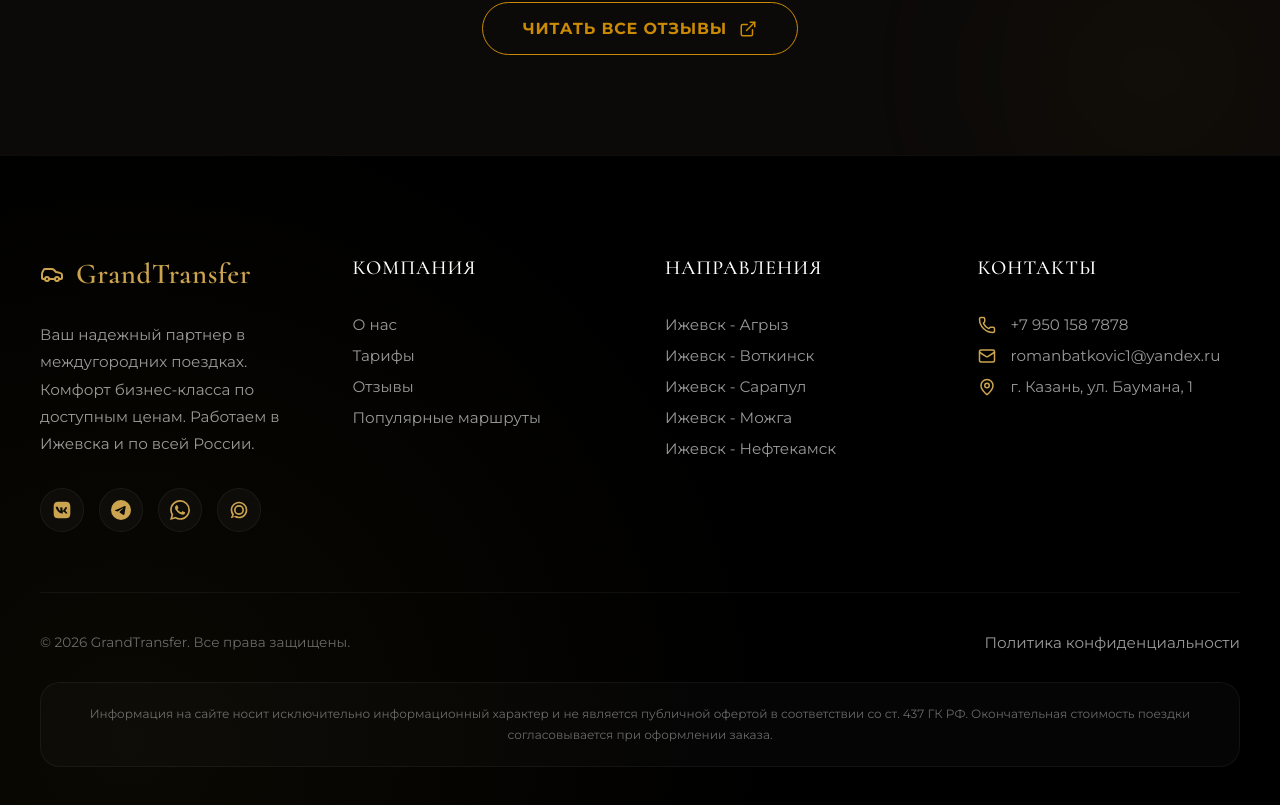
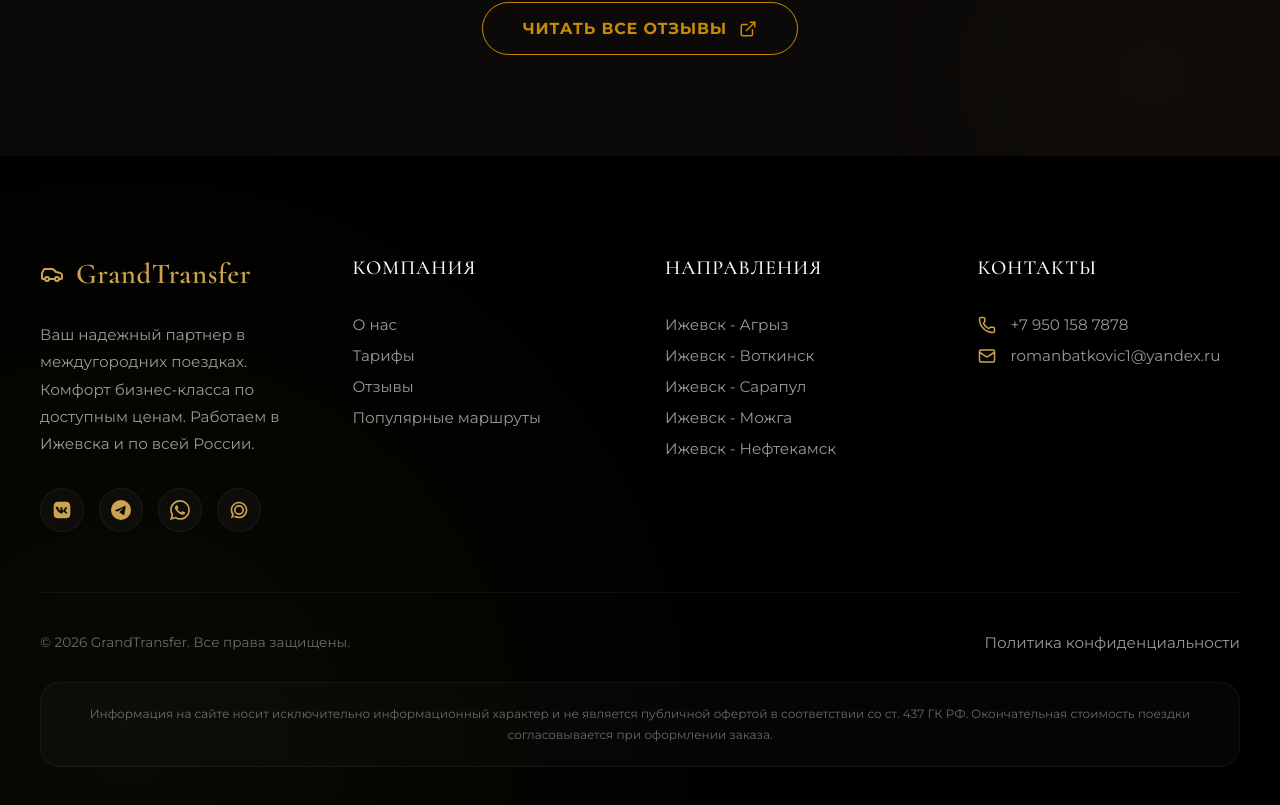
Before and after one commit to Xyling12/grand-transfer, a Next.js app: page / in a window 1280 px wide. Shown: the part 7271-8076 px from the top of the page. Built offline with nearby package versions, Linux system fonts and the light colour scheme; no server answers.

Commit message:
feat(footer): remove physical address from contacts section

```diff
--- a/src/components/Footer.tsx
+++ b/src/components/Footer.tsx
@@ -62,10 +62,6 @@ export default function Footer() {
                                 <Mail size={18} className={styles.contactIcon} />
                                 <span>romanbatkovic1@yandex.ru</span>
                             </div>
-                            <div className={styles.contactItem}>
-                                <MapPin size={18} className={styles.contactIcon} />
-                                <span>г. Казань, ул. Баумана, 1</span>
-                            </div>
                         </div>
                     </div>
                 </div>
```
